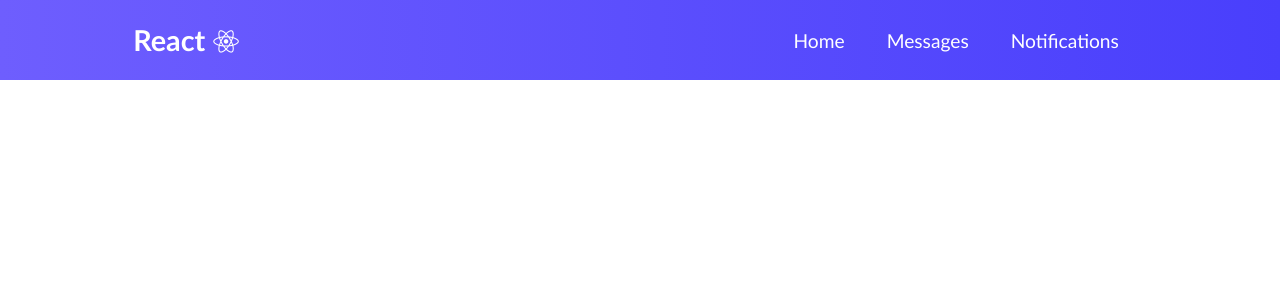
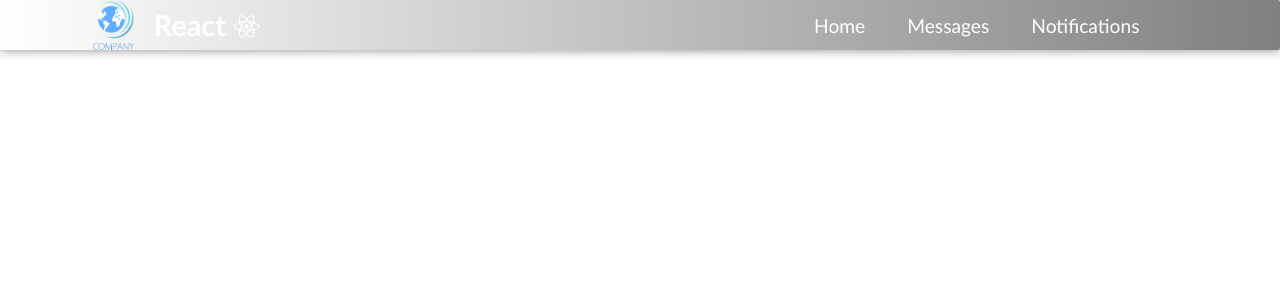
Before and after one commit to szynkie/xd, a React (Create React App) app: page / in a window 1280 px wide. Shown: the top 300 px of the page. Built offline with nearby package versions, Linux system fonts and the light colour scheme.

Commit message:
styling adj

```diff
--- a/src/components/NavBar/NavBar.css
+++ b/src/components/NavBar/NavBar.css
@@ -1,10 +1,8 @@
 .NavBarItems {
-  background: linear-gradient(
-    90deg,
-    rgb(110, 94, 254),
-    rgba(73, 63, 252, 1) 100%
-  );
-  height: 80px;
+  background: linear-gradient(90deg, #fff, gray 100%);
+  border-radius: 2px;
+  box-shadow: 0px 1px 10px #999;
+  height: 50px;
   display: flex;
   justify-content: center;
   align-items: center;
@@ -53,3 +51,8 @@
 .menu-icon {
   display: none;
 }
+
+.company-logo {
+  height: 100%;
+  width: auto;
+}
--- a/src/components/NavBar/NavBar.tsx
+++ b/src/components/NavBar/NavBar.tsx
@@ -12,6 +12,7 @@ class NavBar extends Component {
     render(){
         return(
             <nav className="NavBarItems">
+                <img src={logo} alt="" className="company-logo"/>
                 <h1 className="navbar-logo">React<i className="fab fa-react"></i></h1>
                 <div className="menu-icon" onClick={this.handleClick}>
                     <i className={this.state.clicked ? 'fas fa-times' : 'fas fa-bars'}></i>
```
Also changed, not shown: 1 other file (tests, documents, lock files or other folders).
